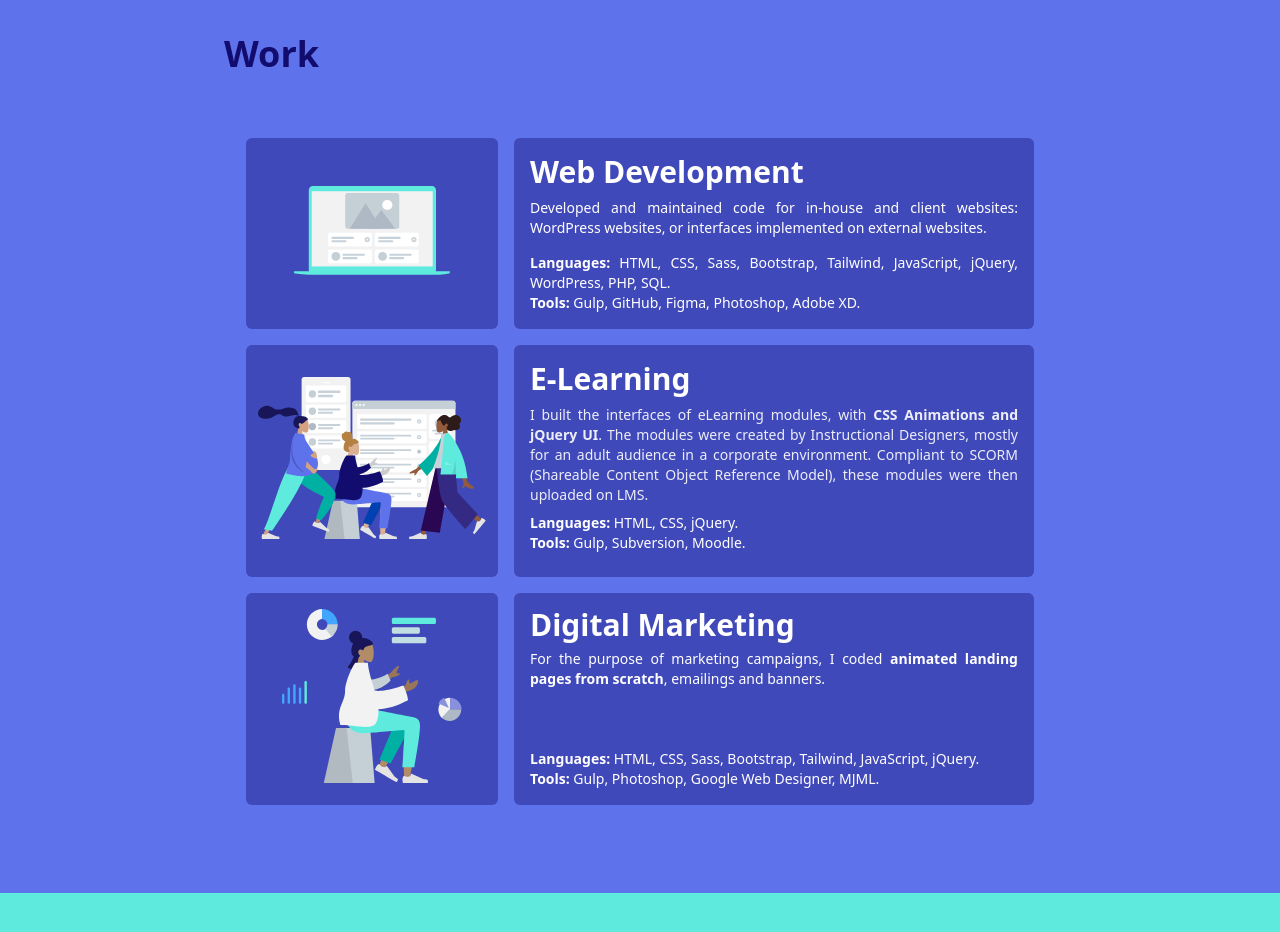
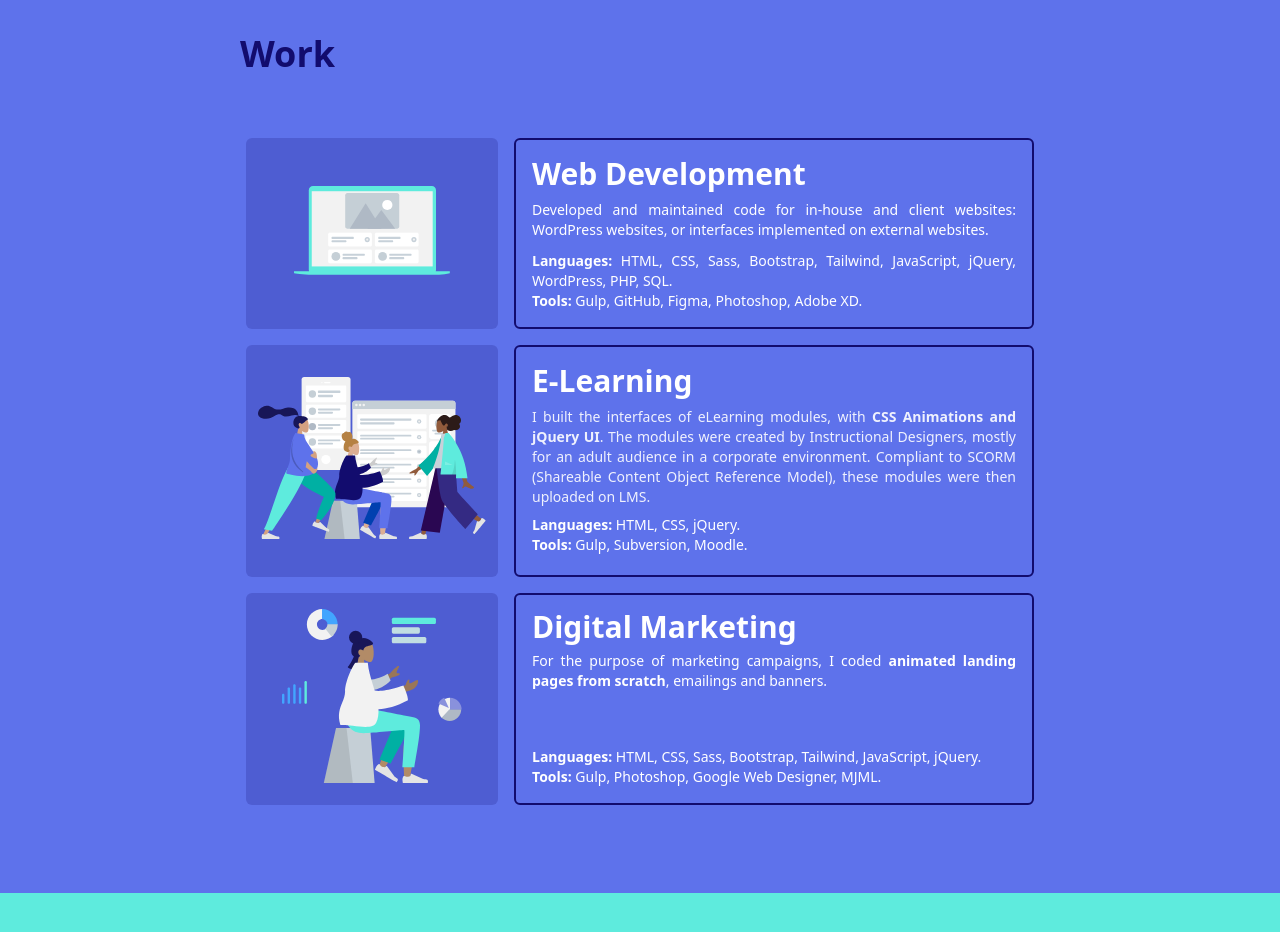
Before and after one commit to mariecharpentier/portfolio_nextjs_v1, a Next.js app: page / in a window 1280 px wide. Shown: the part 1760-2692 px from the top of the page. Built offline with nearby package versions, Linux system fonts and the light colour scheme.

Commit message:
Update Border Rsp

```diff
--- a/components/Main.jsx
+++ b/components/Main.jsx
@@ -23,7 +23,7 @@ const Main = () => {
                     <h1 className='text-4xl font-extrabold'>
                         I&apos;m a <span className='text-secondary'>Front-End</span> Developer,
                     </h1>
-                    <p className='leading-10 max-w-[70%] m-auto'>
+                    <p className='leading-10 m-auto'>
                         and I like to create things on Internet.
                     </p>
                 </div>
--- a/components/Work.jsx
+++ b/components/Work.jsx
@@ -40,7 +40,7 @@ const Work = () => {
     return (
           <section id="work" className='bg-primary-light w-full flex flex-col items-center justify-between py-6 md:py-16'>
             <div className='w-full max-w-[880px] p-6'>
-              <h2 className='pt-4 pb-4 text-primary'>Work</h2>
+              <h2 className='max-w-[820px] px-0 py-6 lg:p-4 w-full text-primary'>Work</h2>
             </div>
 
             <motion.div
@@ -52,14 +52,14 @@ const Work = () => {
 
                 <motion.div
                   variants={childVariant}
-                  className='col-span-1 p-12 md:bg-primary/40 rounded-md'>
+                  className='col-span-1 p-12 md:bg-primary/20 rounded-md'>
                     <div className='max-w-[180px] md:max-w-full m-auto'>
                       <Image src={BgImg3} alt='/'/>
                     </div>
                 </motion.div>
                 <motion.div
                   variants={childVariant}
-                  className='col-span-2 text-white text-justify bg-primary/40 rounded-md p-4 flex flex-col justify-start'>
+                  className='col-span-2 text-white text-justify border-2 border-white lg:border-primary rounded-md p-4 flex flex-col justify-start'>
                     <h3 className='font-semibold text-white pb-2'>Web Development</h3>
                     <p className='text-sm text-white'>Developed and maintained code for in-house and client websites: WordPress websites, or interfaces implemented on external websites.</p>
                     <p className='text-sm text-white pt-2 mt-auto'><span className='font-semibold'>Languages: </span>
@@ -70,7 +70,7 @@ const Work = () => {
 
                 <motion.div
                   variants={childVariant}
-                  className='col-span-1 p-8 md:px-3 md:bg-primary/40 rounded-md flex items-center'>
+                  className='col-span-1 p-8 md:px-3 md:bg-primary/20 rounded-md flex items-center'>
                     <div className='max-w-[300px] md:max-w-full m-auto'>
                       <Image src={BgImg1} alt='/'/>
                     </div>
@@ -78,7 +78,7 @@ const Work = () => {
 
                 <motion.div
                   variants={childVariant}
-                  className='col-span-2 text-white text-justify bg-primary/40 rounded-md px-4 py-4'>
+                  className='col-span-2 text-white text-justify border-2 border-white lg:border-primary rounded-md px-4 py-4'>
                     <h3 className='font-semibold text-white pb-2'>E-Learning</h3>
                     <p className='text-sm text-white/90'>I built the interfaces of eLearning modules, with <span className='font-semibold'>CSS Animations and jQuery UI</span>. The modules were created by Instructional Designers, mostly for an adult audience in a corporate environment. Compliant to SCORM (Shareable Content Object Reference Model), these modules were then uploaded on LMS.</p>
                     <p className='text-sm text-white pt-2 mt-auto'><span className='font-semibold'>Languages: </span>HTML, CSS, jQuery.</p>
@@ -87,14 +87,14 @@ const Work = () => {
 
                 <motion.div
                   variants={childVariant}
-                  className='col-span-1 p-6 md:p-4 md:bg-primary/40 rounded-md w-full flex items-center'>
+                  className='col-span-1 p-6 md:p-4 md:bg-primary/20 rounded-md w-full flex items-center'>
                     <div className='max-w-[220px] md:max-w-[180px] m-auto'>
                       <Image src={BgImg2} alt='/'/>
                     </div>
                 </motion.div>
                 <motion.div
                   variants={childVariant}
-                  className='col-span-2 text-white text-justify bg-primary/40 rounded-md p-4 flex flex-col justify-start'>
+                  className='col-span-2 text-white text-justify border-2 border-white lg:border-primary rounded-md p-4 flex flex-col justify-start'>
                     <h3 className='font-semibold leading-8 text-white pb-2'>Digital Marketing</h3>
                     <p className='text-sm text-white'>For the purpose of marketing campaigns, I coded <span className='font-semibold'>animated landing pages from scratch</span>, emailings and banners.</p>
                     <p className='text-sm text-white pt-2 mt-auto'><span className='font-semibold'>Languages: </span>
```
